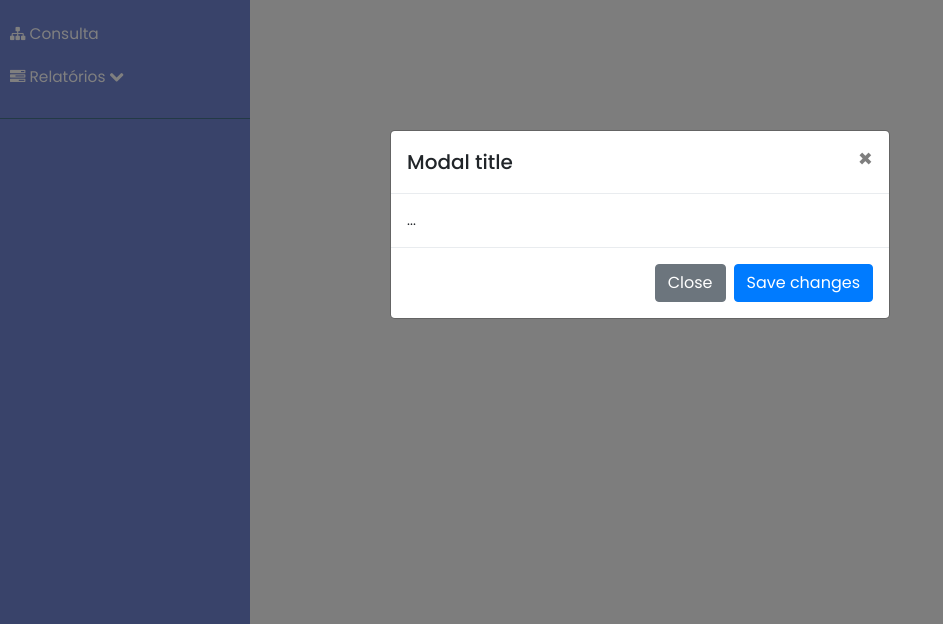
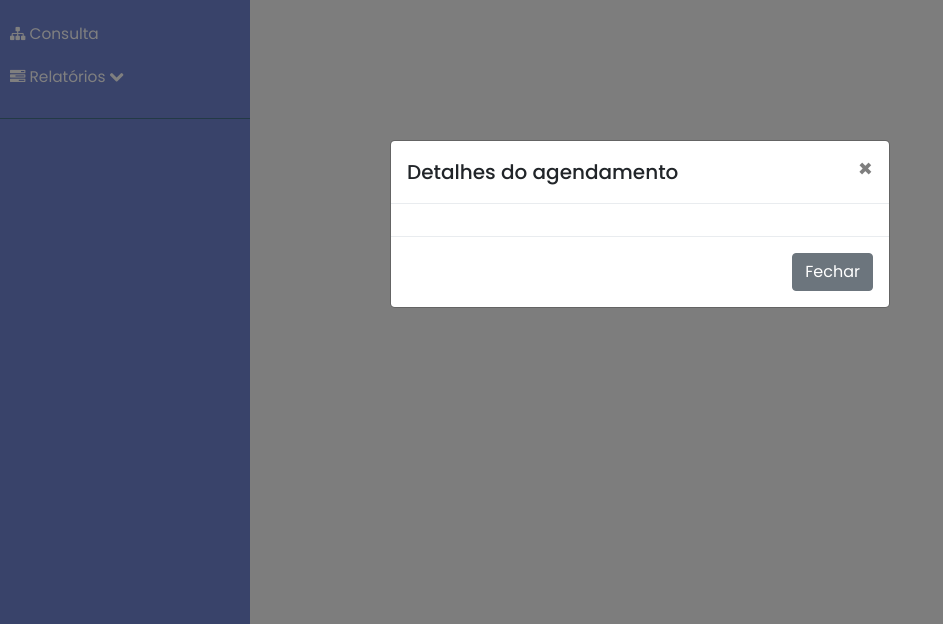
Before and after one commit to Thiagosnts/odonto, a Django app: template apps/auth/templates/auth/dashboard.html in a window 1280 px wide, after a click on "Launch demo modal". Shown: the part 176-800 px from the top of the page, without its empty margins (0-943 px from the left). Run offline with Django 3.2, Linux system fonts and the light colour scheme; the template is opened without the code that fills it, so the values that code supplies are empty; some libraries are stand-ins or nearby versions.

Commit message:
adicionando pop-poup

```diff
--- a/apps/auth/templates/auth/dashboard.html
+++ b/apps/auth/templates/auth/dashboard.html
@@ -75,21 +75,25 @@
             </button>
 
             <!-- Modal -->
-              <div class="modal fade" id="exampleModalCenter" tabindex="-1" role="dialog" aria-labelledby="exampleModalCenterTitle" aria-hidden="true">
+            <div class="modal fade" id="exampleModalCenter" tabindex="-1" role="dialog"
+                aria-labelledby="exampleModalCenterTitle" aria-hidden="true">
                 <div class="modal-dialog modal-dialog-centered" role="document">
                     <div class="modal-content">
                         <div class="modal-header">
-                      <h5 class="modal-title" id="exampleModalCenterTitle">Modal title</h5>
+                            <h5 class="modal-title" id="exampleModalCenterTitle">Detalhes do agendamento</h5>
                             <button type="button" class="close" data-dismiss="modal" aria-label="Close">
                                 <span aria-hidden="true">&times;</span>
                             </button>
                         </div>
-                    <div class="modal-body">
-                      ...
+                        <div id="mensagem-modal" class="modal-body">
+
                         </div>
                         <div class="modal-footer">
-                      <button type="button" class="btn btn-secondary" data-dismiss="modal">Close</button>
-                      <button type="button" class="btn btn-primary">Save changes</button>
+                            <button type="button" class="btn btn-secondary" data-dismiss="modal">Fechar</button>
+                            {% if auth_user.role == 'doctor' %}
+                            <a type="button" class="btn btn-primary consulta">Ir para consulta</a>
+                            {% endif %}
+
                         </div>
                     </div>
                 </div>
@@ -128,8 +132,6 @@
                     return (data.getFullYear() + "-" + mes + "-" + dia + "T" + hora + ":" + minutos + ":00");
                 }
 
-
-
             </script>
 
             <script>
@@ -155,20 +157,10 @@
                                 start: dataToString(dataDeInicio),
                                 end: dataToString(dataDoFim),
                                 title: dados[i].patient_name,
-                                tip: 'Personal tip 2'
-                                //url: 'http://localhost:8000/sequences/process/' + dados[i].code
+
                             }
                         )
                 }
-
-
-                // dadosEvento = [
-                //     { id: '1', resourceId: 'a', start: '2020-09-07T02:30:00', end: '2020-09-07T03:00:00', title: 'THIAGO DOS SANTOS', tip: 'Personal tip 2' },
-                //     { id: '2', resourceId: 'b', start: '2020-09-07T03:30:00', end: '2020-09-07T04:00:00', title: 'MARCOS FREITAS', url: 'https://google.com', tip: 'Personal tip 2' },
-                //     { id: '3', resourceId: 'c', start: '2020-09-07T04:30:00', end: '2020-09-07T05:00:00', title: 'MIRIAM SIQUEIRA', url: 'https://google.com', tip: 'Personal tip 2' },
-                //     { id: '4', resourceId: 'd', start: '2020-09-07T14:00:00', end: '2020-09-07T14:30:00', title: 'SAMUEL MOURÃO', url: 'https://google.com', tip: 'Personal tip 2' }
-                // ]
-
 
                 document.addEventListener('DOMContentLoaded', function () {
                     var calendarEl = document.getElementById('calendar');
@@ -196,19 +188,26 @@
                                 initialView: 'dayGridMonth',
                                 events: dadosEvento,
                                 eventTimeFormat: { hour: '2-digit', minute: '2-digit', meridiem: true },
-                                eventRender: function (event, element) {
-                                    element.attr('title', event.tip);
-                                },
+
 
 
                                 eventClick: function (info) {
-                                    if(tipoUsuario.role=="doctor")
-                                        console.log("doutor:tem link")
-                                    else
-                                        console.log("outros:sem link")
+                                    var mensagem;
+                                    var detalhes = JSON.parse(info.event.id)
+                                    var linkConsulta = "/sequences/process/" + detalhes.code
 
-                                    console.log(info.event.id);
-                                    // change the border color just for fun
+                                    mensagem = "<b>Doutor</b> :</b> " + detalhes.doctor + "<br>"
+                                    mensagem = mensagem + "<b>Paciente</b> : " + detalhes.patient_name + "<br>"
+                                    mensagem = mensagem + "<b>Data</b> : " + detalhes.date + "<br>"
+                                    mensagem = mensagem + "<b>Hora</b> : " + detalhes.shift+ "<br>"
+                                    mensagem = mensagem + "<span class='label label-info'>Aberto</span>"
+
+                                    if (document.getElementsByClassName('btn btn-primary consulta')[0])
+                                        document.getElementsByClassName('btn btn-primary consulta')[0].href = linkConsulta
+
+                                    document.getElementById('mensagem-modal').innerHTML = mensagem
+                                    document.getElementsByClassName('btn btn-primary')[0].click()
+
                                     info.el.style.borderColor = 'red';
                                 }
 
```
Lines whose indentation alone changed are shown as unchanged.
